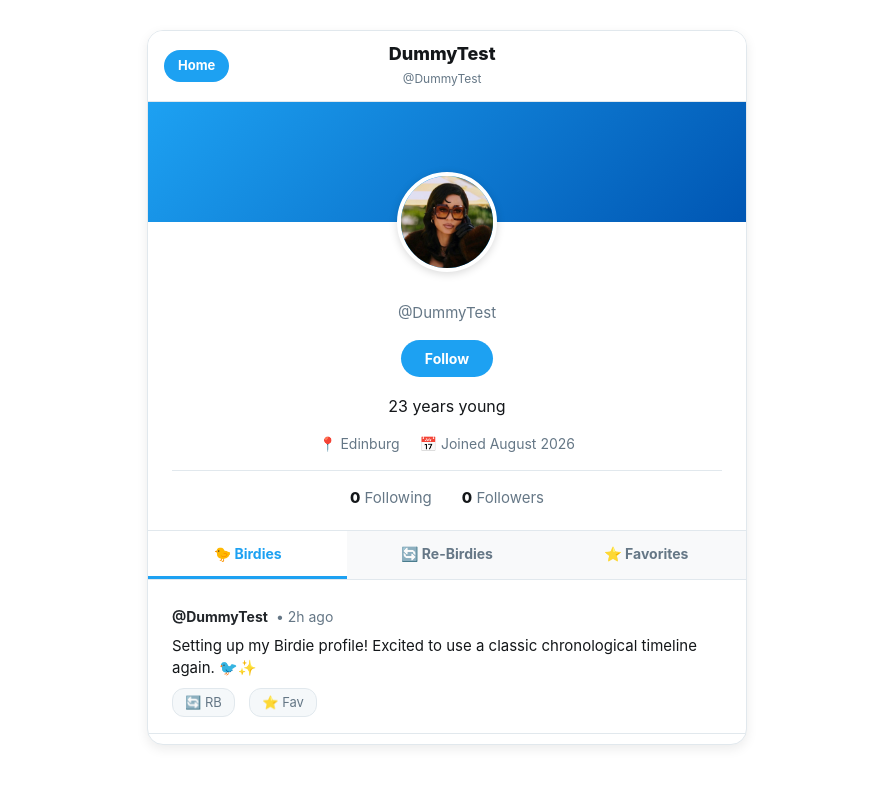
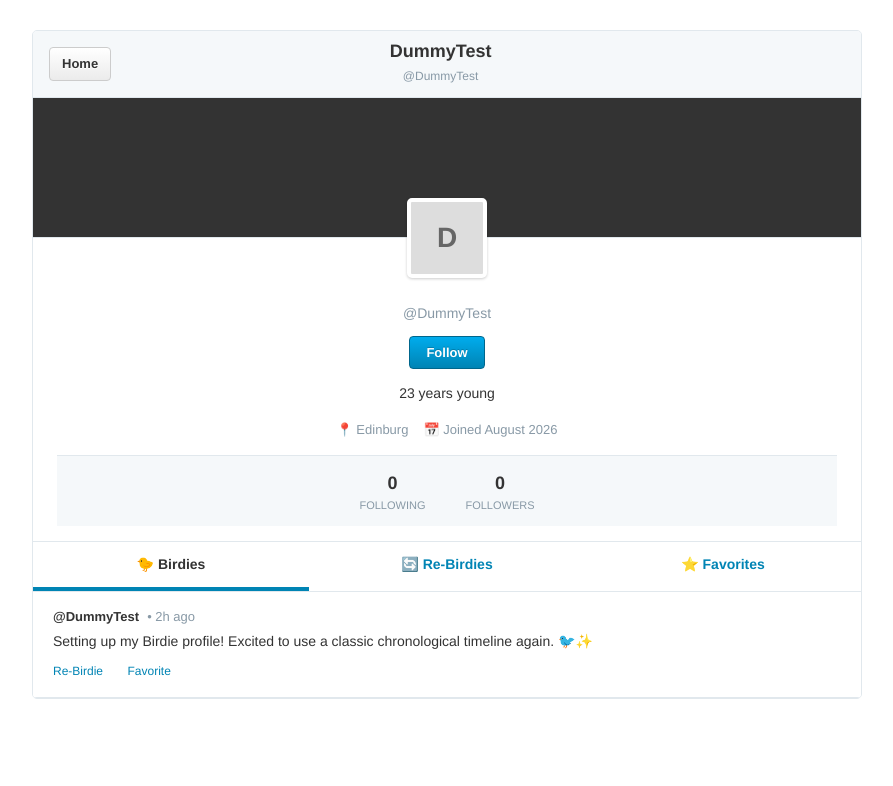
Before and after one commit to cs14af/Summer2026Project, a Django app: a page that uses Alpha1/Birdie/templates/profile.html in a window 1280 px wide. Shown: the top 786 px of the page, without its empty margins (193-1086 px from the left). Run offline with Django 5.2, Linux system fonts and the light colour scheme; data comes from the database, SQL or seed files in the repository; both versions use the stored data as it was after the commit.

Commit message:
connected about us to home page, dobugged limited working profile picture, updated urls.py accordingly

```diff
--- a/Alpha1/Alpha1/urls.py
+++ b/Alpha1/Alpha1/urls.py
@@ -14,11 +14,15 @@ Including another URLconf
     1. Import the include() function: from django.urls import include, path
     2. Add a URL to urlpatterns:  path('blog/', include('blog.urls'))
 """
-
+from django.conf import settings
+from django.conf.urls.static import static
 from django.contrib import admin
-from django.urls import path, include
+from django.urls import include, path
 
 urlpatterns = [
     path("admin/", admin.site.urls),
     path('', include('Birdie.urls')),  # <-- Include Birdie app URLs here
 ]
+
+if settings.DEBUG:
+    urlpatterns += static(settings.MEDIA_URL, document_root=settings.MEDIA_ROOT)
--- a/Alpha1/Birdie/templates/about.html
+++ b/Alpha1/Birdie/templates/about.html
@@ -185,7 +185,7 @@
 
         <!-- Feature 1 -->
         <div class="feature-item">
-            <div class="feature-icon">⏳</div>
+            <div class="feature-icon">*</div>
             <div class="feature-content">
                 <h3>Chronological</h3>
                 <p>No algorithmic manipulation, ever.</p>
@@ -194,7 +194,7 @@
 
         <!-- Feature 2 -->
         <div class="feature-item">
-            <div class="feature-icon">✍️</div>
+            <div class="feature-icon">**</div>
             <div class="feature-content">
                 <h3>Concise Posts</h3>
                 <p>Character-limited for authentic brevity.</p>
@@ -203,7 +203,7 @@
 
         <!-- Feature 3 -->
         <div class="feature-item">
-            <div class="feature-icon">🔁</div>
+            <div class="feature-icon">***</div>
             <div class="feature-content">
                 <h3>Classic Feed</h3>
                 <p>Original Re-Birdies and Favorites.</p>
--- a/Alpha1/Birdie/templates/profile.html
+++ b/Alpha1/Birdie/templates/profile.html
@@ -1,220 +1,224 @@
+
 {% extends 'base.html' %} {# Inherits master layout from base.html #}
 
 {% block content %}
 
 <!-- ==========================================================================
-   INLINE STYLES FOR NAVIGATION BAR (HOME TOP-LEFT, LOGOUT TOP-RIGHT)
+   INLINE STYLES FOR EARLY 2010s "BIRDIE" PROFILE PAGE
    ========================================================================== -->
 <style>
-    /* 1. HIDE OLD UNSTYLED TOP NAVIGATION BAR FROM BASE TEMPLATE */
+    /* 1. HIDE OLD UNSTYLED TOP NAVIGATION BAR */
     header:not(.profile-nav-header),
     nav:not(.profile-tabs),
     body > div:first-child:not(.profile-page-container) {
-        display: none !important; /* Hides default base.html header text */
+        display: none !important;
     }
 
-    /* 2. Main Outer Container (Centered on Screen) */
+    /* 2. Main Outer Container (Classic Timeline Width) */
     .profile-page-container {
-        max-width: 600px; /* Restricts max width for clean card design */
-        margin: 30px auto; /* Centers container horizontally with top/bottom margin */
-        font-family: -apple-system, BlinkMacSystemFont, "Segoe UI", Roboto, sans-serif;
-        background-color: #ffffff; /* White background */
-        border: 1px solid #e1e8ed; /* Subtle gray border */
-        border-radius: 16px; /* Rounded corners */
-        box-shadow: 0 4px 12px rgba(0, 0, 0, 0.08); /* Soft drop shadow */
+        max-width: 830px; /* Expanded from 600px to match standard 2010s web layout */
+        margin: 30px auto;
+        font-family: "Helvetica Neue", Helvetica, Arial, sans-serif;
+        background-color: #ffffff;
+        border: 1px solid #e1e8ed;
+        border-radius: 5px; /* Tighter 2010s corners */
         overflow: hidden;
     }
 
-    /* 3. Header Navigation Bar (Home Top-Left, Logout Top-Right) */
+    /* 3. Header Navigation Bar */
     .profile-nav-header {
-        display: flex; /* Flexbox horizontal alignment */
-        justify-content: space-between; /* Pushes Home to left, Logout to right */
-        align-items: center; /* Vertically centers elements */
-        padding: 12px 16px;
-        background: #ffffff;
+        display: flex;
+        justify-content: space-between;
+        align-items: center;
+        padding: 10px 16px;
+        background: #f5f8fa; /* Standard light grey header */
         border-bottom: 1px solid #e1e8ed;
     }
 
-    /* Base button styling for Home & Logout buttons */
+    /* Classic 2011 Gradient Buttons for Nav */
     .btn-nav-link {
-        text-decoration: none; /* Removes link underline */
-        padding: 6px 14px;
-        border-radius: 20px; /* Pill shape */
+        text-decoration: none;
+        padding: 6px 12px;
+        border-radius: 4px; /* Rectangular instead of pill */
         font-weight: bold;
         font-size: 13px;
-        transition: all 0.2s ease;
-        white-space: nowrap; /* Prevents button text wrapping */
+        border: 1px solid #cccccc;
+        background: #f5f5f5;
+        background: linear-gradient(to bottom, #ffffff 0%, #ebebeb 100%);
+        color: #333333;
+        white-space: nowrap;
+        text-shadow: 0 1px 0 #ffffff; /* Classic embossed text effect */
     }
 
-    /* Top-Left Blue Home Button */
-    .btn-home {
-        background: #1da1f2;
-        color: #ffffff;
-    }
-
-        .btn-home:hover, .btn-home:focus {
-            background: #0c85d0;
-            outline: 3px solid #71c9f8;
-        }
-
-    /* Top-Right Red Logout Button */
-    .btn-logout {
-        background: #ffebe9;
-        color: #cf222e;
-        border: 1px solid #ffc1ba;
-    }
-
-        .btn-logout:hover, .btn-logout:focus {
-            background: #cf222e;
-            color: #ffffff;
-            outline: 3px solid #ff9b93;
+    .btn-nav-link:hover {
+        background: #e6e6e6;
+        border-color: #999999;
+        cursor: pointer;
     }
 
     /* Centered Header User Title */
     .header-user-title {
         flex-grow: 1;
         text-align: center;
-        margin: 0 10px; /* Spacing between left/right buttons */
+        margin: 0 10px;
     }
 
     .header-name {
         margin: 0;
         font-size: 18px;
-        font-weight: 800;
-        color: #14171a;
+        font-weight: bold;
+        color: #333333;
     }
 
     .header-handle {
         font-size: 12px;
-        color: #657786;
+        color: #8899a6;
     }
 
-    /* 4. Blue Top Banner */
+    /* 4. Profile Banner (Solid or subtle pattern instead of bright modern gradient) */
     .profile-banner {
-        height: 120px;
-        background: linear-gradient(135deg, #1da1f2 0%, #0056b3 100%);
+        height: 140px;
+        background-color: #333333; /* Classic dark header bg before custom images were big */
+        border-bottom: 1px solid #e1e8ed;
     }
 
-    /* 5. Centered Avatar Circle */
+    /* 5. Avatar Circle -> Classic Square Avatar */
     .profile-avatar-centered-container {
         display: flex;
-        justify-content: center; /* Horizontally centers avatar circle */
-        margin-top: -50px; /* Overlaps banner */
+        justify-content: center;
+        margin-top: -40px; /* Overlaps banner slightly less */
     }
 
+    /* Renamed class in CSS, but left original name in case your backend targets it */
     .avatar-circle {
-        width: 100px;
-        height: 100px;
-        border-radius: 50%; /* Perfect circle */
+        width: 80px; /* Slightly smaller */
+        height: 80px;
+        border-radius: 5px; /* THE CLASSIC SQUARE AVATAR */
         border: 4px solid #ffffff;
-        background-color: #1da1f2;
-        color: #ffffff;
+        background-color: #dddddd;
+        color: #666666;
         display: flex;
         align-items: center;
         justify-content: center;
-        font-size: 40px;
+        font-size: 28px;
         font-weight: bold;
-        box-shadow: 0 2px 8px rgba(0,0,0,0.15);
+        box-shadow: 0 1px 3px rgba(0,0,0,0.2); /* Harder, smaller shadow */
         object-fit: cover;
     }
 
     /* 6. Centered Profile Information Section */
     .profile-info-section {
-        text-align: center; /* Center aligns text, metadata, and stats */
-        padding: 20px 24px;
+        text-align: center;
+        padding: 15px 24px;
     }
 
     .user-fullname {
         margin: 10px 0 2px 0;
-        font-size: 24px;
-        font-weight: 800;
-        color: #14171a;
+        font-size: 22px;
+        font-weight: bold;
+        color: #333333;
     }
 
     .user-handle {
-        margin: 0 0 16px 0;
-        color: #657786;
-        font-size: 15px;
+        margin: 0 0 12px 0;
+        color: #8899a6;
+        font-size: 14px;
     }
 
-    /* Centered Edit Profile / Follow Button */
+    /* Classic Action Button (Follow / Edit) */
     .profile-actions-centered {
         display: flex;
         justify-content: center;
-        margin-bottom: 18px;
+        margin-bottom: 15px;
     }
 
     .btn-action {
         display: inline-block;
-        padding: 8px 24px;
-        border-radius: 20px;
+        padding: 6px 16px;
+        border-radius: 4px;
         font-weight: bold;
-        font-size: 14px;
+        font-size: 13px;
         text-decoration: none;
-        border: none;
         cursor: pointer;
-        transition: background 0.2s ease;
     }
 
-    .btn-edit, .btn-follow {
-        background: #1da1f2;
-        color: #ffffff;
+    .btn-edit {
+        background: linear-gradient(to bottom, #ffffff 0%, #ebebeb 100%);
+        border: 1px solid #cccccc;
+        color: #333333;
     }
 
-        .btn-edit:hover, .btn-follow:hover {
-            background: #0c85d0;
+    .btn-follow {
+        /* Classic Twitter Blue Button */
+        background: linear-gradient(to bottom, #00aced 0%, #0084b4 100%);
+        border: 1px solid #00668c;
+        color: #ffffff;
+        text-shadow: 0 -1px 0 rgba(0,0,0,0.2);
     }
+
+    .btn-edit:hover { background: #e6e6e6; border-color: #999999; }
+    .btn-follow:hover { background: #0084b4; }
 
     /* User Bio Paragraph */
     .user-bio {
-        font-size: 16px;
-        color: #14171a;
-        max-width: 450px;
-        margin: 0 auto 16px auto; /* Centers paragraph container */
+        font-size: 14px;
+        color: #333333;
+        max-width: 500px;
+        margin: 0 auto 12px auto;
         line-height: 1.4;
     }
 
-    /* Centered Metadata Details (Location & Joined Date) */
+    /* Centered Metadata Details */
     .user-meta-list {
         list-style: none;
         padding: 0;
         margin: 0 0 16px 0;
         display: flex;
-        justify-content: center; /* Centers metadata horizontally */
-        gap: 20px;
-        color: #657786;
-        font-size: 14px;
+        justify-content: center;
+        gap: 15px;
+        color: #8899a6;
+        font-size: 13px;
     }
 
-    /* Centered Followers and Following Stats */
+    /* Classic Stats Block */
     .user-stats-bar {
         display: flex;
-        justify-content: center; /* Centers stats horizontally */
-        gap: 30px;
+        justify-content: center;
+        gap: 40px;
         border-top: 1px solid #e1e8ed;
-        padding-top: 16px;
+        padding-top: 12px;
+        padding-bottom: 12px;
+        background-color: #f5f8fa; /* Gives stats block distinction */
     }
 
     .stat-item {
         text-decoration: none;
-        color: #14171a;
-        font-size: 15px;
+        color: #0084b4;
+        font-size: 14px;
+        display: flex;
+        flex-direction: column;
+        text-transform: uppercase;
+        font-size: 11px;
+        color: #8899a6;
     }
 
     .stat-item strong {
-            font-weight: 800;
+        font-weight: bold;
+        font-size: 18px;
+        color: #333333;
+        padding-top: 2px;
     }
 
-    .stat-label {
-        color: #657786;
+    .stat-item:hover strong {
+        color: #0084b4;
     }
 
-    /* 7. Centered Navigation Tabs */
+    /* 7. Classic Navigation Tabs */
     .profile-tabs {
         display: flex;
         border-top: 1px solid #e1e8ed;
         border-bottom: 1px solid #e1e8ed;
-        background: #f8f9fa;
+        background: #ffffff;
     }
 
     .tab-btn {
@@ -223,62 +227,73 @@
         background: none;
         border: none;
         font-weight: bold;
-        color: #657786;
+        color: #0084b4;
         cursor: pointer;
         font-size: 14px;
-        border-bottom: 3px solid transparent;
+        border-bottom: 4px solid transparent; /* Thicker classic border */
     }
 
-        .tab-btn.active, .tab-btn:focus {
-            color: #1da1f2;
-            border-bottom-color: #1da1f2;
-            background: #ffffff;
+    .tab-btn:hover {
+        background-color: #f5f8fa;
+    }
+
+    .tab-btn.active {
+        color: #333333;
+        border-bottom-color: #0084b4;
     }
 
     /* 8. Birdie Post Timeline Cards */
     .user-feed {
-        padding: 10px 0;
+        padding: 0;
+        background: #ffffff;
     }
 
     .birdie-card {
-        padding: 16px 24px;
+        padding: 15px 20px;
         border-bottom: 1px solid #e1e8ed;
-        text-align: left; /* Post body text aligns left for readability */
+        text-align: left;
+    }
+
+    .birdie-card:hover {
+        background-color: #f5f8fa; /* Standard timeline hover */
     }
 
     .birdie-header {
         display: flex;
         gap: 8px;
-        font-size: 14px;
+        font-size: 13px;
+        font-weight: bold;
+        color: #333333;
     }
 
     .birdie-time {
-        color: #657786;
+        color: #8899a6;
+        font-weight: normal;
     }
 
     .birdie-text {
-        margin: 8px 0;
-        font-size: 15px;
-        color: #14171a;
+        margin: 6px 0;
+        font-size: 14px;
+        color: #333333;
+        line-height: 1.4;
     }
 
+    /* Stripped back the pill buttons to raw text links (Very 2011-2013) */
     .birdie-actions-bar button {
-        background: #f5f8fa;
-        border: 1px solid #e1e8ed;
-        border-radius: 12px;
-        padding: 4px 12px;
+        background: none;
+        border: none;
+        padding: 0;
+        margin-right: 20px;
         cursor: pointer;
-        color: #657786;
-        margin-right: 10px;
-        font-size: 13px;
+        color: #0084b4;
+        font-size: 12px;
+        font-weight: normal;
     }
 
     .birdie-actions-bar button:hover {
-            background: #e8f5fe;
-            color: #1da1f2;
+        text-decoration: underline;
     }
 </style>
-
 
 <!-- ==========================================================================
    PROFILE HTML CONTENT LAYOUT
@@ -323,11 +338,9 @@
 
         <!-- 2. CENTERED AVATAR CIRCLE -->
         <div class="profile-avatar-centered-container">
-            {% if profile.profile_picture and profile.profile_picture.url %}
-            <!-- Render uploaded avatar image -->
-            <img src="{{ profile.profile_picture.url }}" alt="@{{ profile.user.username }}'s profile picture" class="avatar-circle">
+        {% if profile.image %}
+        <img src="{{ profile.image.url }}" alt="Profile picture" class="avatar-circle">
         {% else %}
-            <!-- Render fallback circle with initial letter -->
         <div class="avatar-circle" aria-hidden="true">
         {{ profile.user.username|slice:":1"|upper }}
         </div>
@@ -430,8 +443,8 @@
                 Setting up my Birdie profile! Excited to use a classic chronological timeline again. 🐦✨
             </p>
             <div class="birdie-actions-bar">
-                <button aria-label="Re-birdie this post">🔄 RB</button>
-                <button aria-label="Favorite this post">⭐ Fav</button>
+                <button aria-label="Re-birdie this post"> Re-Birdie</button>
+                <button aria-label="Favorite this post"> Favorite</button>
             </div>
         </article>
 
```
Also changed, not shown: Alpha1/Birdie/templates/edit_profile.html (+119 -49 lines), Alpha1/Birdie/templates/home.html (+11 -8 lines), Alpha1/db.sqlite3, Alpha1/media/avatars/cyberanimegirl2009.jpg (added), Alpha1/media/avatars/face.jpg (added). Lines whose indentation alone changed are shown as unchanged.
